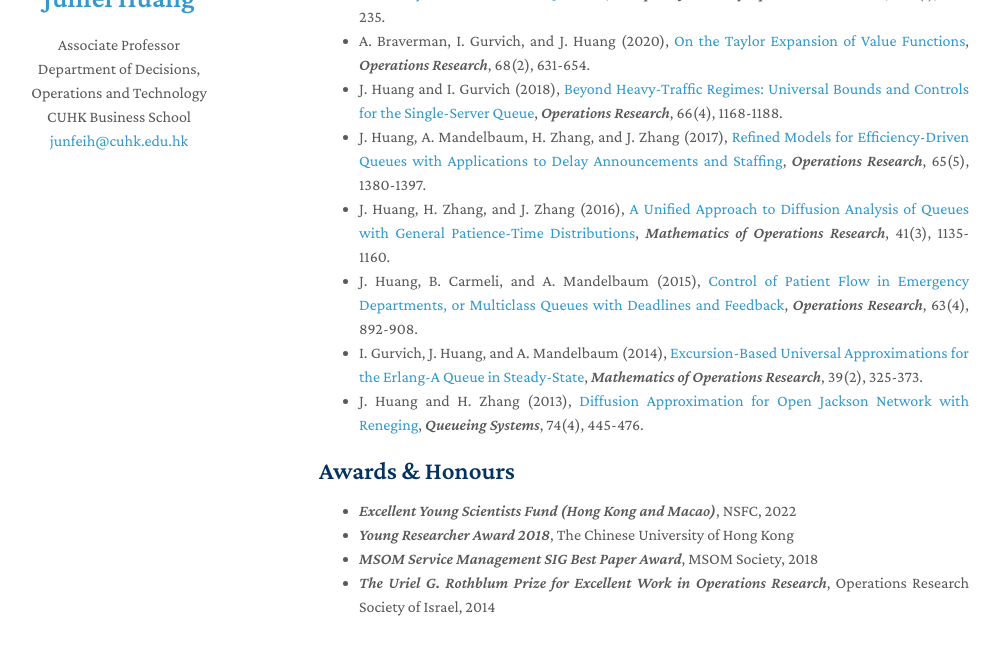
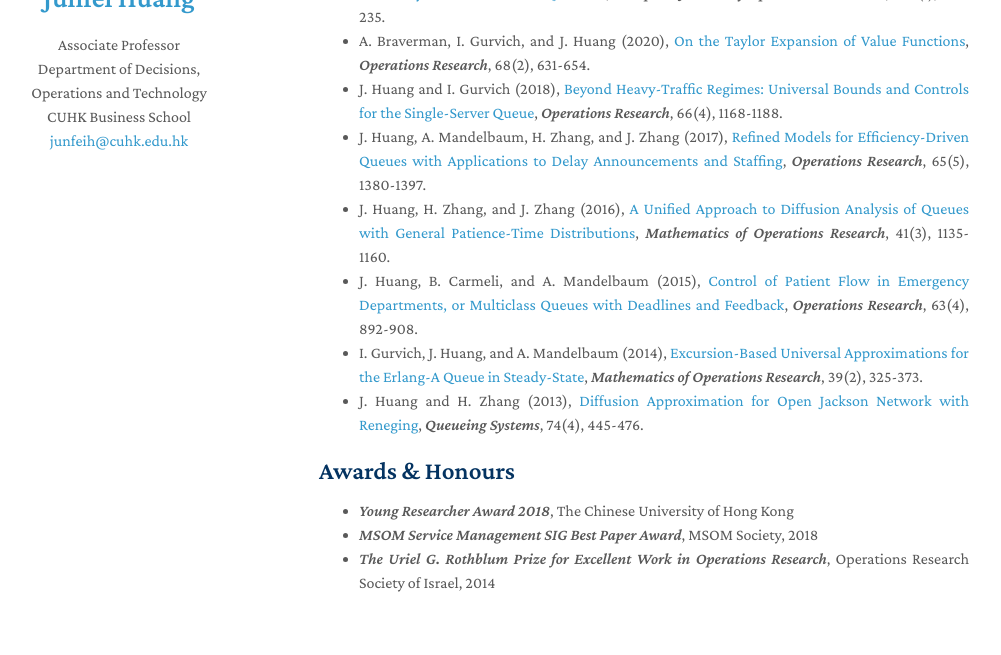
Before and after one commit to hjfcuhk/hjfcuhk.github.io, a Jekyll site: the page built from index.md, in a window 1280 px wide and 900 px high, scrolled down 633 px, cut to the strip 211-866 px from the top of the window. Shown: the whole strip, without its empty margins (151-1152 px from the left). Built offline with Jekyll 4.4.1, drawn with Linux system fonts in a browser that asks for light colours; nearby versions of some CDN libraries; a style sheet for code colours, icons or effects is not loaded; our own code applies the rules of GitHub Pages for plain Markdown files.

Commit message:
Update index.md

```diff
--- a/index.md
+++ b/index.md
@@ -33,7 +33,6 @@ Stochastic Modeling and Optimization, Numerical Methods and Algorithms, Service
 
 ## Awards & Honours
 
-- *Excellent Young Scientists Fund (Hong Kong and Macao)*, NSFC, 2022
 - *Young Researcher Award 2018*, The Chinese University of Hong Kong
 - *MSOM Service Management SIG Best Paper Award*, MSOM Society, 2018
 - *The Uriel G. Rothblum Prize for Excellent Work in Operations Research*, Operations Research Society of Israel, 2014
```
